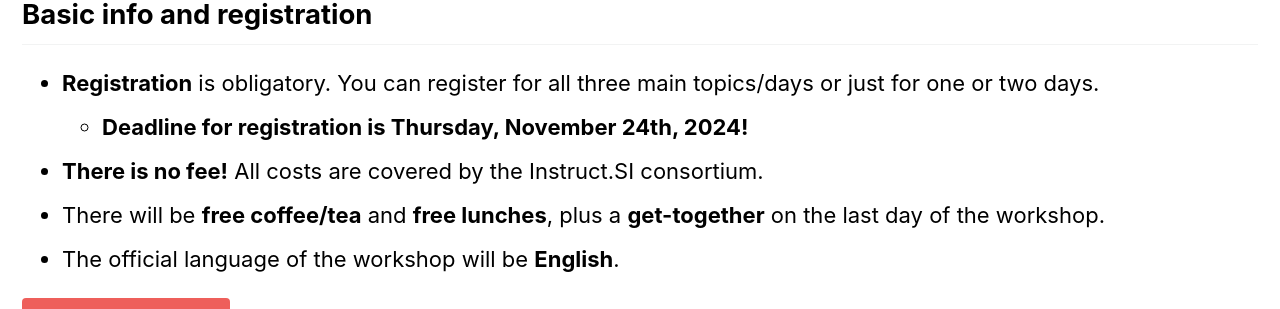
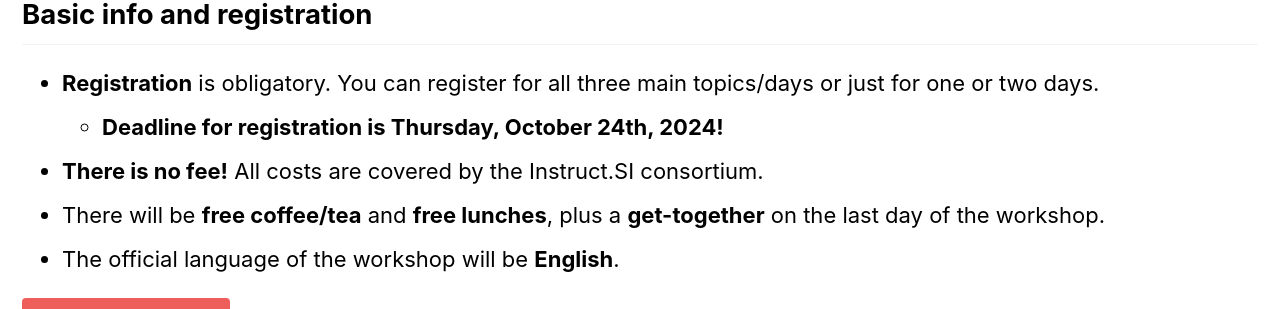
Before and after one commit to InstructSI/instructsi.github.io, a Jekyll site: the page built from _pages/bmasb2024.md, in a window 1280 px wide and 900 px high, scrolled down 1009 px. Shown: the part 146-455 px from the top of the window. Built offline with Jekyll 4.4.1, drawn with Linux system fonts in a browser that asks for light colours; cached includes are drawn as plain includes.

Commit message:
Corrected registration date for bmasb2024

```diff
--- a/_pages/bmasb2024.md
+++ b/_pages/bmasb2024.md
@@ -31,7 +31,7 @@ More info is available below and in the official announcements:
 ## Basic info and registration
 
 - **Registration** is obligatory. You can register for all three main topics/days or just for one or two days.
-  - **Deadline for registration is Thursday, November 24th, 2024!**
+  - **Deadline for registration is Thursday, October 24th, 2024!**
 - **There is no fee!** All costs are covered by the Instruct.SI consortium.
 - There will be **free coffee/tea** and **free lunches**, plus a **get-together** on the last day of the workshop.
 - The official language of the workshop will be **English**.
```
